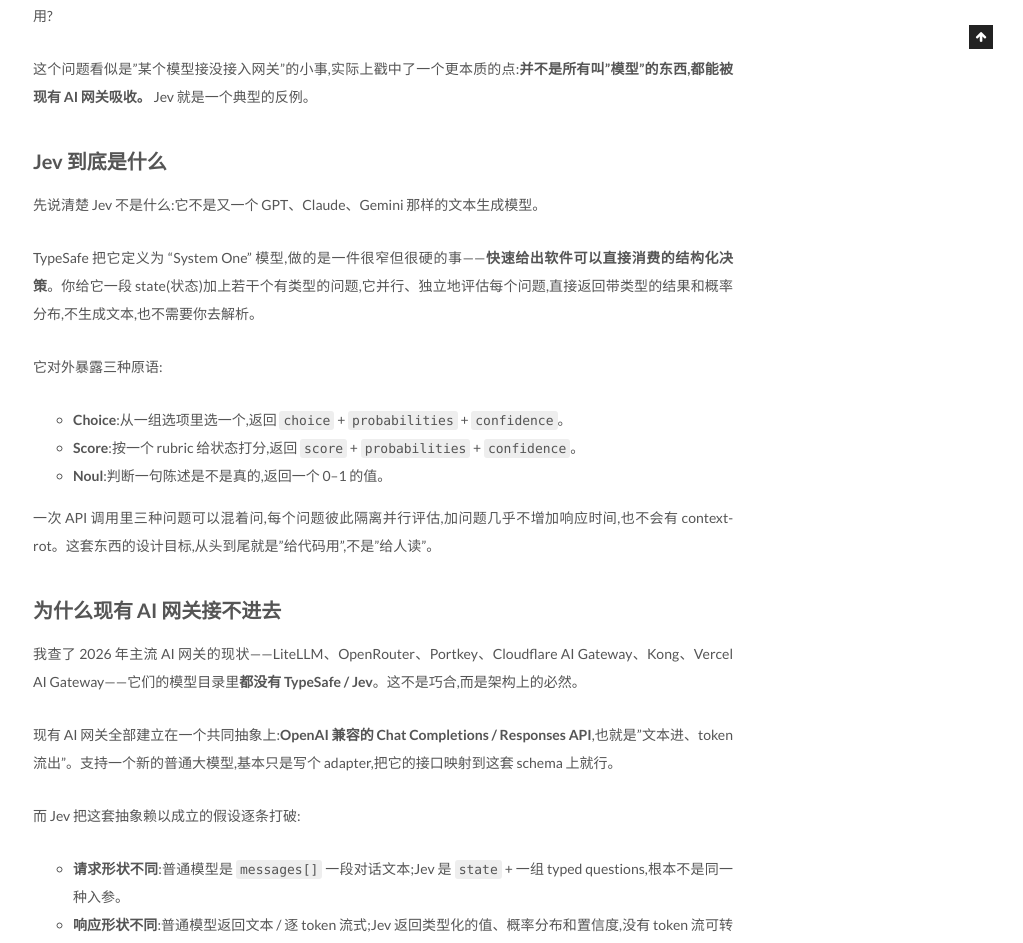
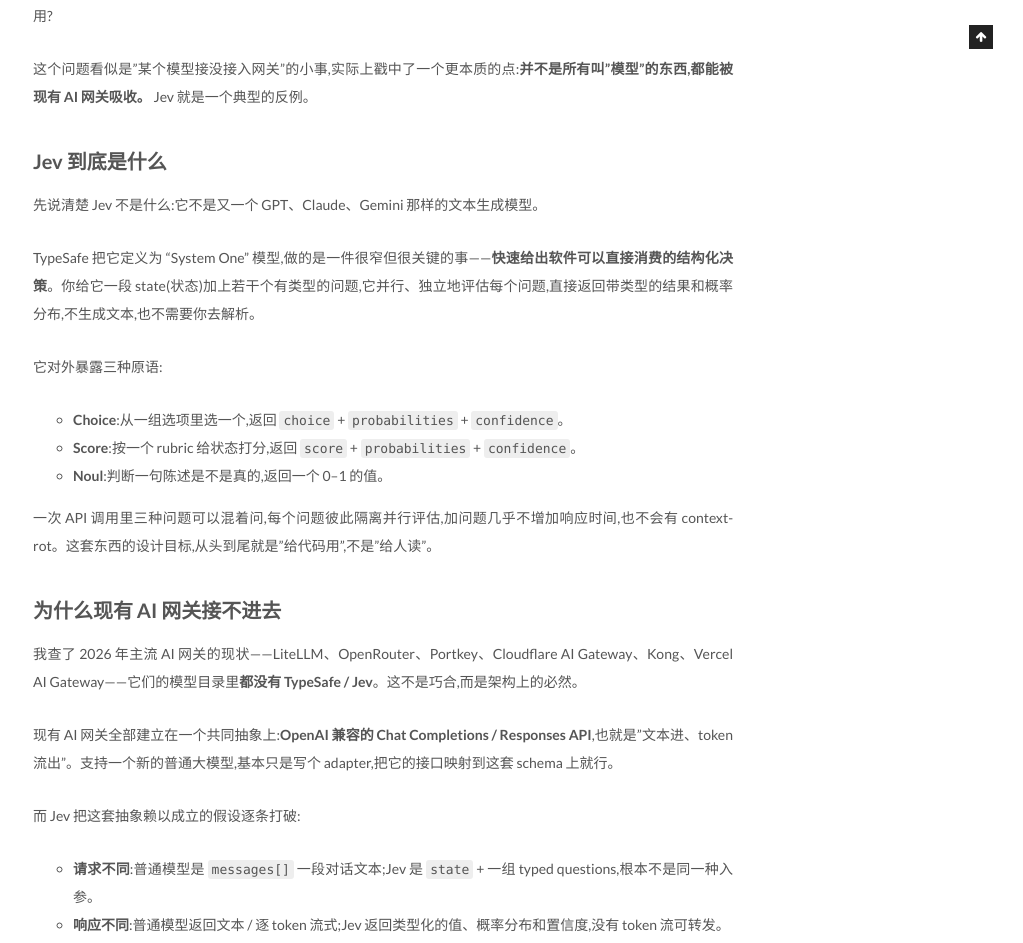
Before and after one commit to zhaotao19860/zhaotao19860.github.io, a Jekyll site: the page built from _posts/ai-gateway/2026-09-20-typesafe-jev-and-ai-gateway.md, in a window 1280 px wide. Shown: the part 951-1894 px from the top of the page, without its empty margins (257-1280 px from the left). Built offline with Jekyll 4.4.1, drawn with Linux system fonts in a browser that asks for light colours; nearby versions of some CDN libraries.

```diff
--- a/_posts/ai-gateway/2026-09-20-typesafe-jev-and-ai-gateway.md
+++ b/_posts/ai-gateway/2026-09-20-typesafe-jev-and-ai-gateway.md
@@ -16,7 +16,7 @@
 
 先说清楚 Jev 不是什么:它不是又一个 GPT、Claude、Gemini 那样的文本生成模型。
 
-TypeSafe 把它定义为 "System One" 模型,做的是一件很窄但很硬的事——**快速给出软件可以直接消费的结构化决策**。你给它一段 state(状态)加上若干个有类型的问题,它并行、独立地评估每个问题,直接返回带类型的结果和概率分布,不生成文本,也不需要你去解析。
+TypeSafe 把它定义为 "System One" 模型,做的是一件很窄但很关键的事——**快速给出软件可以直接消费的结构化决策**。你给它一段 state(状态)加上若干个有类型的问题,它并行、独立地评估每个问题,直接返回带类型的结果和概率分布,不生成文本,也不需要你去解析。
 
 它对外暴露三种原语:
 
@@ -34,8 +34,8 @@
 
 而 Jev 把这套抽象赖以成立的假设逐条打破:
 
-- **请求形状不同**:普通模型是 `messages[]` 一段对话文本;Jev 是 `state` + 一组 typed questions,根本不是同一种入参。
-- **响应形状不同**:普通模型返回文本 / 逐 token 流式;Jev 返回类型化的值、概率分布和置信度,没有 token 流可转发。
+- **请求不同**:普通模型是 `messages[]` 一段对话文本;Jev 是 `state` + 一组 typed questions,根本不是同一种入参。
+- **响应不同**:普通模型返回文本 / 逐 token 流式;Jev 返回类型化的值、概率分布和置信度,没有 token 流可转发。
 - **语义缓存对不上**:网关的 semantic cache 拿 prompt 文本或 embedding 做 key;Jev 的输入是 state+问题,缓存模型直接失效。
 - **计费与观测对不上**:网关普遍按输入输出 token 计量成本和画 dashboard;Jev 不是那样按输出 token 计费的,token 维度的账单直接没意义。
 - **护栏对不上**:内容审核护栏针对的是文本;Jev 输出的是结构化决策,没有可审的文本正文。
```
Also changed, not shown: other parts of _posts/ai-gateway/2026-09-20-typesafe-jev-and-ai-gateway.md (+1 -1 lines).
